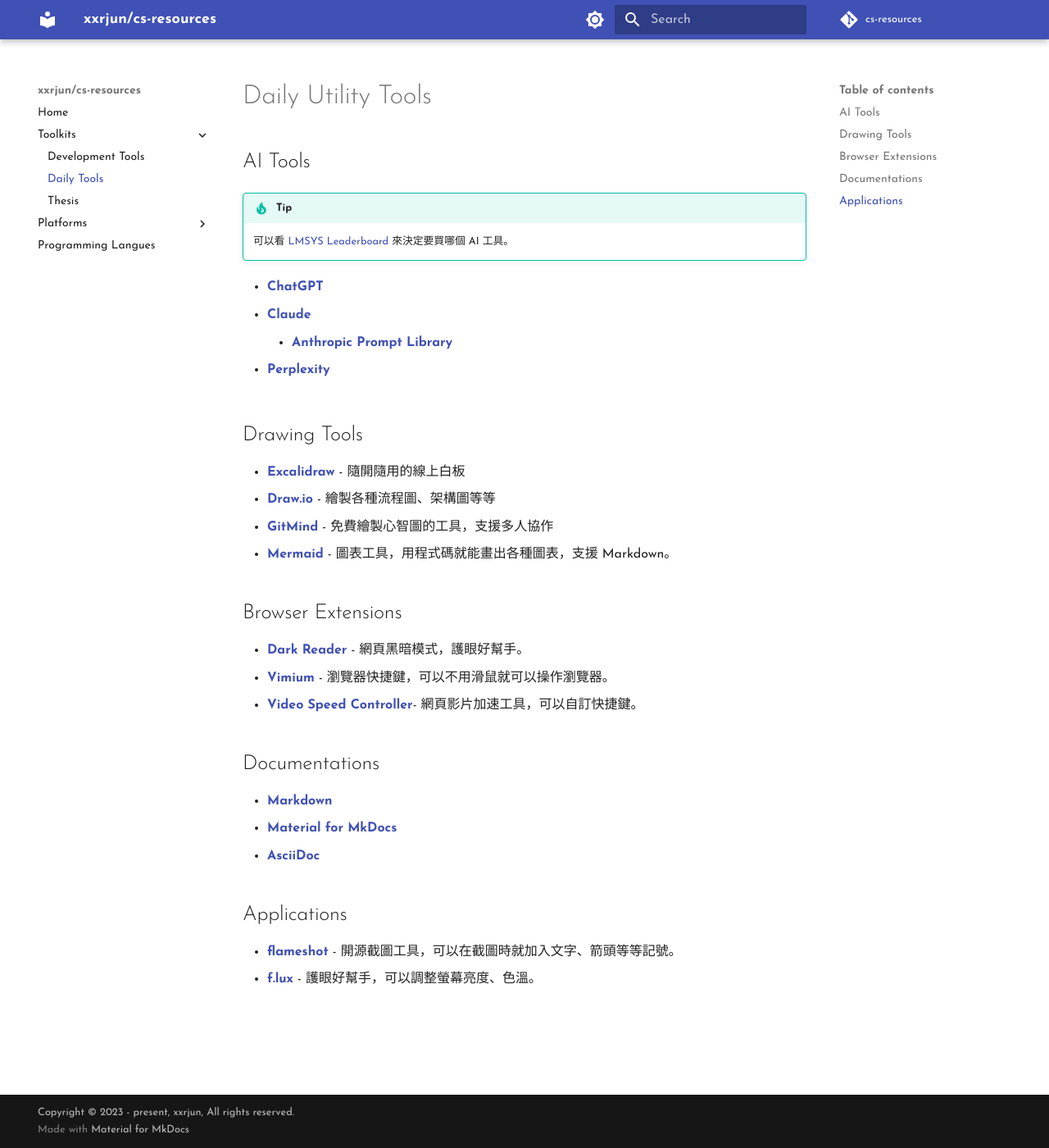
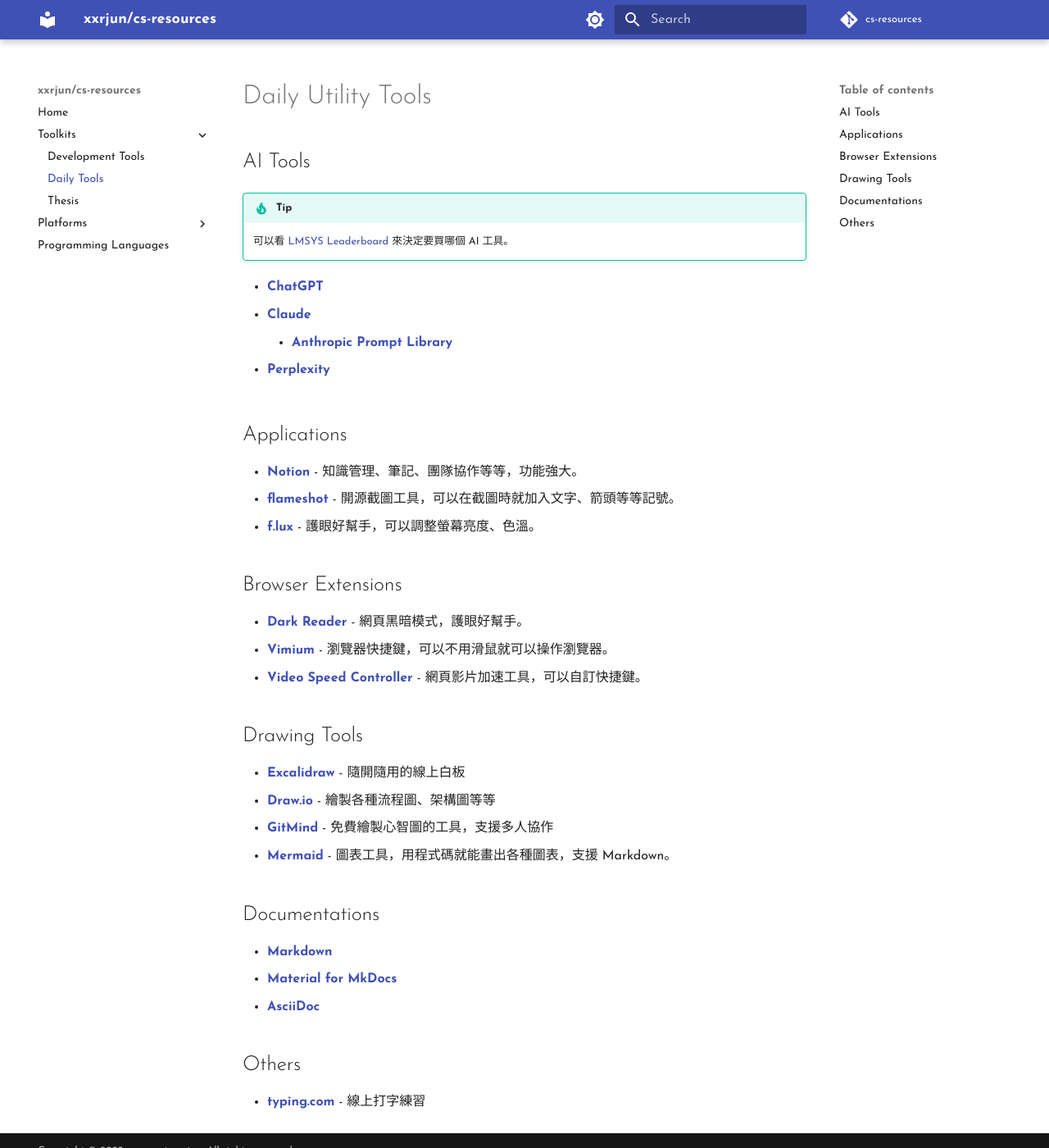
Before and after one commit to xxrjun/cs-resources, an MkDocs documentation site: the page built from docs/toolkits/DailyTools.md, in a window 1280 px wide and 1400 px high. Shown: the whole window at 82% size. Built offline with MkDocs 1.6.1 and Material for MkDocs 9.7.7, drawn with Linux system fonts in a browser that asks for light colours; comment, search, counter and statistics services are not loaded.

Commit message:
fix: typo

```diff
--- a/docs/toolkits/DailyTools.md
+++ b/docs/toolkits/DailyTools.md
@@ -13,6 +13,18 @@
 
 - [**Perplexity**](https://www.perplexity.ai/)
 
+## Applications
+
+- [**Notion**](https://www.notion.so/) - 知識管理、筆記、團隊協作等等，功能強大。
+- [**flameshot**](https://flameshot.org/) - 開源截圖工具，可以在截圖時就加入文字、箭頭等等記號。
+- [**f.lux**](https://justgetflux.com/) - 護眼好幫手，可以調整螢幕亮度、色溫。
+
+## Browser Extensions
+
+- [**Dark Reader**](https://chromewebstore.google.com/detail/eimadpbcbfnmbkopoojfekhnkhdbieeh) - 網頁黑暗模式，護眼好幫手。
+- [**Vimium**](https://chromewebstore.google.com/detail/vimium/dbepggeogbaibhgnhhndojpepiihcmeb) - 瀏覽器快捷鍵，可以不用滑鼠就可以操作瀏覽器。
+- [**Video Speed Controller**](https://chromewebstore.google.com/detail/nffaoalbilbmmfgbnbgppjihopabppdk) - 網頁影片加速工具，可以自訂快捷鍵。
+
 ## Drawing Tools
 
 - [**Excalidraw**](https://excalidraw.com/) - 隨開隨用的線上白板
@@ -20,19 +32,12 @@
 - [**GitMind**](https://gitmind.com/tw/) - 免費繪製心智圖的工具，支援多人協作
 - [**Mermaid**](https://mermaid.js.org/) - 圖表工具，用程式碼就能畫出各種圖表，支援 Markdown。
 
-## Browser Extensions
-
-- [**Dark Reader**](https://chromewebstore.google.com/detail/eimadpbcbfnmbkopoojfekhnkhdbieeh) - 網頁黑暗模式，護眼好幫手。
-- [**Vimium**](https://chromewebstore.google.com/detail/vimium/dbepggeogbaibhgnhhndojpepiihcmeb) - 瀏覽器快捷鍵，可以不用滑鼠就可以操作瀏覽器。
-- [**Video Speed Controller**](https://chromewebstore.google.com/detail/nffaoalbilbmmfgbnbgppjihopabppdk)- 網頁影片加速工具，可以自訂快捷鍵。
-
 ## Documentations
 
 - [**Markdown**](https://www.markdownguide.org/)
 - [**Material for MkDocs**](https://squidfunk.github.io/mkdocs-material/getting-started/)
 - [**AsciiDoc**](https://asciidoc.org/)
 
-## Applications
+## Others
 
-- [**flameshot**](https://flameshot.org/) - 開源截圖工具，可以在截圖時就加入文字、箭頭等等記號。
-- [**f.lux**](https://justgetflux.com/) - 護眼好幫手，可以調整螢幕亮度、色溫。
+- [**typing.com**](https://www.typing.com/) - 線上打字練習
--- a/mkdocs.yml
+++ b/mkdocs.yml
@@ -44,6 +44,6 @@
   - Platforms:
     - Youtube Channels: platforms/YoutubeChannels.md
     - GitHub Repositories: platforms/GitHubRepositories.md
-  - Programming Langues: ProgrammingLanguages.md
+  - Programming Languages: ProgrammingLanguages.md
 copyright: >
   Copyright &copy; 2023 - present, xxrjun, All rights reserved.
```
